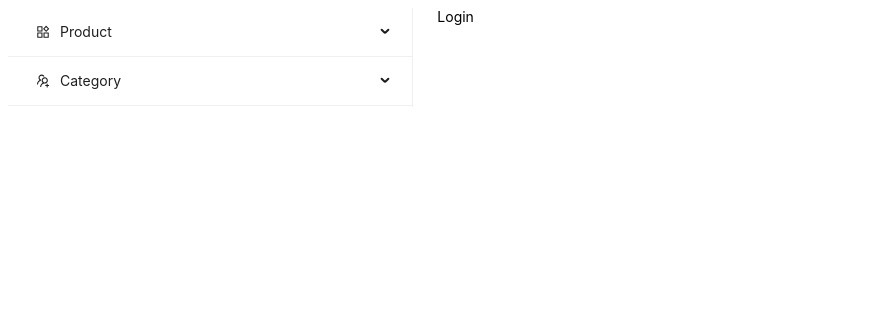
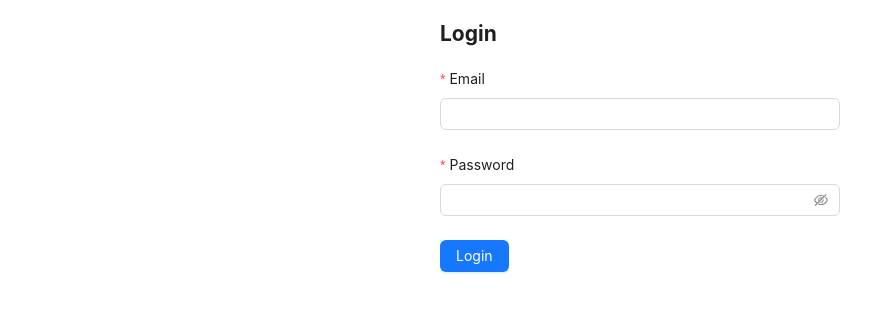
Before and after one commit to akashsarker012/e-commerce-dashboard, a React (Vite) app: page /login in a window 1280 px wide. Shown: the top 312 px of the page, without its empty margins (0-895 px from the left). Built offline with nearby package versions, Linux system fonts and the light colour scheme.

Commit message:
login page api backend

```diff
--- a/src/components/Login.jsx
+++ b/src/components/Login.jsx
@@ -1,7 +1,85 @@
-import React from 'react'
+import React, { useState } from 'react';
+import { Alert, Button, Form, Input } from 'antd';
+import axios from 'axios';
+import { useNavigate } from 'react-router-dom';
 
-export default function Login() {
+const Login = () => {
+  const [error, setError] = useState(null);
+  const [passwordError, setPasswordError] = useState(null);
+  const [success, setSuccess] = useState();
+
+  const navigate = useNavigate();
+
+  const onFinish = async (values) => {
+    console.log(values, 'values');
+    const response = await axios.post('http://localhost:3000/api/v1/athentication/login', values);
+    console.log(response, 'response');
+    if (response.data.error) {
+      setError(response.data.error);
+      setTimeout(() => {
+        setError(null);
+      }, 3000);
+      console.log(response.data.error, 'error');
+    } else {
+      if (response.data.role === "member") {
+        setError("You are not authorized")
+        setTimeout(() => {
+          setError(null);
+        }, 3000);
+      } else {
+        setSuccess(response.data.success);
+        setPasswordError(response.data.error);
+      }
+      setTimeout(() => {
+        setSuccess(null);
+        setPasswordError(null);
+        navigate('/');
+      }, 3000);
+      console.log(response.data.success, 'success');
+    }
+  }
+  // const onFinishFailed = (errorInfo) => {
+  //   console.log('Failed:', errorInfo);
+  // };
+
   return (
-    <div>Login</div>
-  )
-}
+    <Form
+      name="basic"
+      layout="vertical"
+      onFinish={onFinish}
+      // onFinishFailed={onFinishFailed}
+      autoComplete="off"
+      style={{ width: '400px', margin: '0 auto' }} >
+      {
+        error &&
+        <Alert message={error} type="error" showIcon style={{ marginBottom: '1rem', width: '400px' }} />
+      }
+      {
+        success &&
+        <Alert message={success} type="success" showIcon style={{ marginBottom: '1rem' }} />
+      }
+
+      <h2>Login</h2>
+      <Form.Item
+        label="Email"
+        name="email"
+        rules={[{ required: true, type: 'email', message: 'Please input a valid email address!' }]} >
+        <Input />
+      </Form.Item>
+
+      <Form.Item
+        style={{ width: '100%' }}
+        label="Password"
+        name="password"
+        rules={[{ required: true, type: 'password', message: 'Please input your password!' }]} >
+        <Input.Password />
+      </Form.Item>
+
+      <Button type="primary" htmlType="submit">
+        Login
+      </Button>
+    </Form>
+  );
+};
+
+export default Login;
--- a/src/components/Registration.jsx
+++ b/src/components/Registration.jsx
@@ -18,9 +18,9 @@ const Registration = () => {
         // console.log(response.data.error, 'error');
         }else{
             setSuccess(response.data.success);
-            setTimeout(() => {
-                setSuccess(null);
-              }, 3000);
+            // setTimeout(() => {
+            //     setSuccess(null);
+            //   }, 3000);
             // console.log(response.data.success, 'success');
         }
     }
@@ -37,7 +37,7 @@ const Registration = () => {
       onFinish={onFinish}
       onFinishFailed={onFinishFailed}
       autoComplete="off"
-      style={{ maxWidth: 600, margin: '0 auto' }} >
+      style={{ width: '600px', margin: '0 auto' }} >
       {
       error &&
       <Alert  message={error} type="error" showIcon style={{ marginBottom: '1rem', width: '400px' }} />
@@ -79,6 +79,7 @@ const Registration = () => {
       </Form.Item>
 
       <Form.Item
+      style={{ width: '100%' }}
         label="Password"
         name="password"
         rules={[{ required: true, message: 'Please input your password!' }]}
--- a/src/main.jsx
+++ b/src/main.jsx
@@ -20,19 +20,16 @@ const router = createBrowserRouter(
   createRoutesFromElements(
     <Route>
       <Route path="/" element={<Home />}>
-
-
+        <Route path="/addproduct" element={<AddProduct />}></Route>
+        <Route path="/allproduct" element={<AllProduct />}></Route>
+        <Route path="/allvariant" element={<AllVariant />}></Route>
+        <Route path="*" element={<Error />}></Route>
+      </Route>
       <Route path="/login" element={<Login />}></Route>
-      <Route path="/addproduct" element={<AddProduct />}></Route>
-      <Route path="/allproduct" element={<AllProduct />}></Route>
-      <Route path="/allvariant" element={<AllVariant />}></Route>
-      <Route path="*" element={<Error />}></Route>
-      </Route>
       <Route path="/registration" element={<Registration />}></Route>
     </Route>
   )
 );
 ReactDOM.createRoot(document.getElementById("root")).render(
-
-    <RouterProvider router={router} />
+  <RouterProvider router={router} />
 );
```
Also changed, not shown: src/index.css (line endings or trailing spaces).
